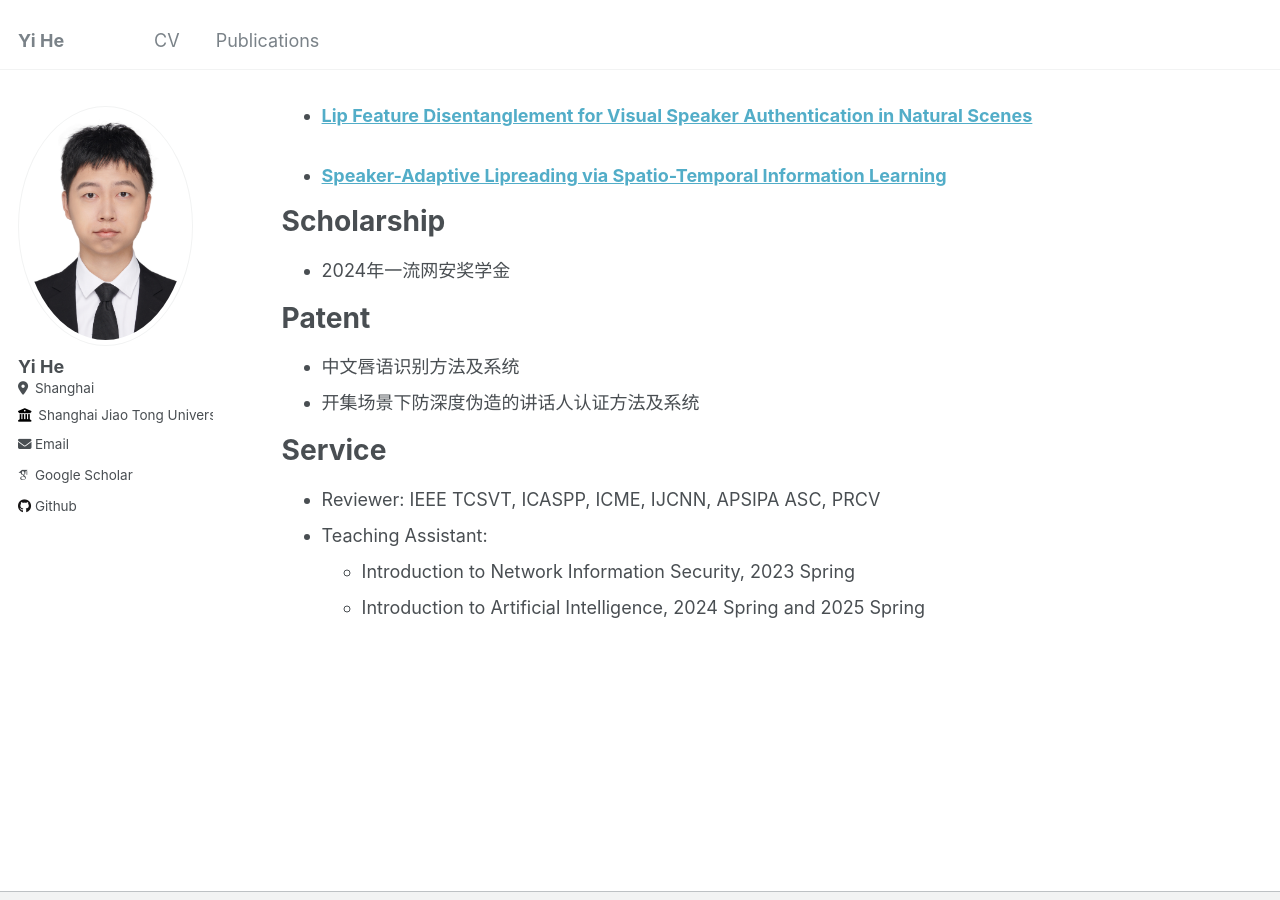
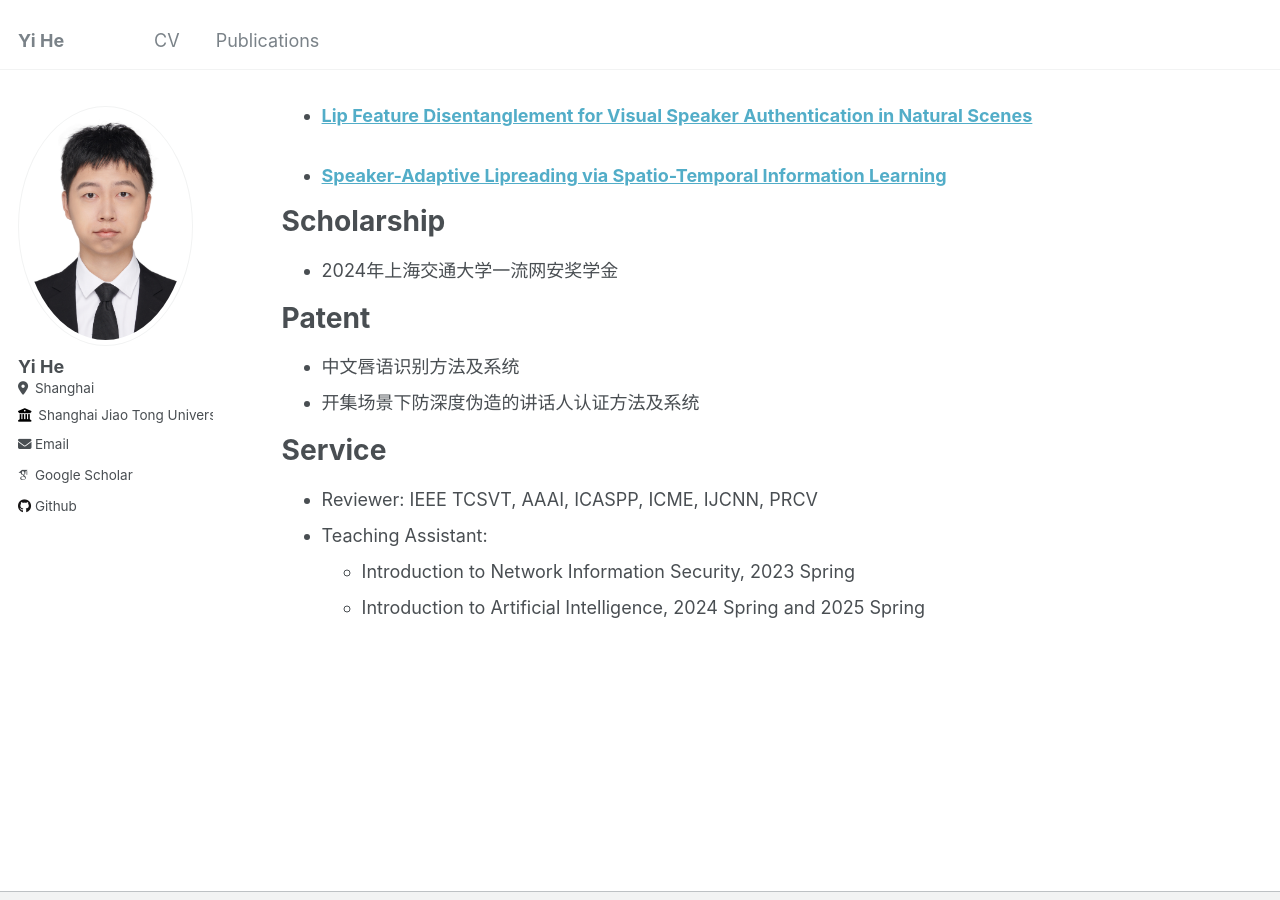
Before and after one commit to heyi0616/heyi0616.github.io, a Jekyll site: the page built from _pages/cv.md, in a window 1280 px wide and 900 px high, scrolled down 566 px. Built offline with Jekyll 4.4.1, drawn with Linux system fonts in a browser that asks for light colours; some web fonts are replaced.

Commit message:
Update scholarship and reviewer details in CV

```diff
--- a/_pages/cv.md
+++ b/_pages/cv.md
@@ -28,7 +28,7 @@ Publications
 
 Scholarship
 ======
-* 2024年一流网安奖学金
+* 2024年上海交通大学一流网安奖学金
 
 Patent
 ======
@@ -37,7 +37,7 @@ Patent
 
 Service
 ======
-* Reviewer: IEEE TCSVT, ICASPP, ICME, IJCNN, APSIPA ASC, PRCV
+* Reviewer: IEEE TCSVT, AAAI, ICASPP, ICME, IJCNN, PRCV
 * Teaching Assistant:
   * Introduction to Network Information Security, 2023 Spring
   * Introduction to Artificial Intelligence, 2024 Spring and 2025 Spring
```
